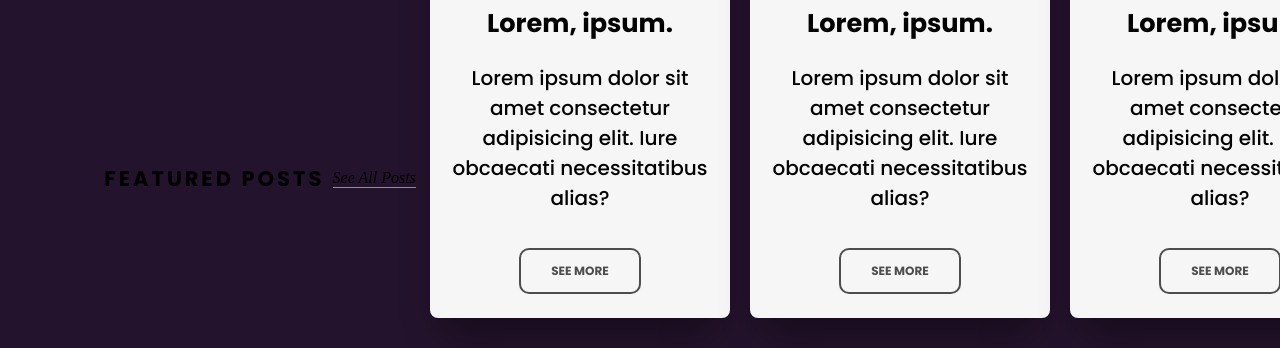
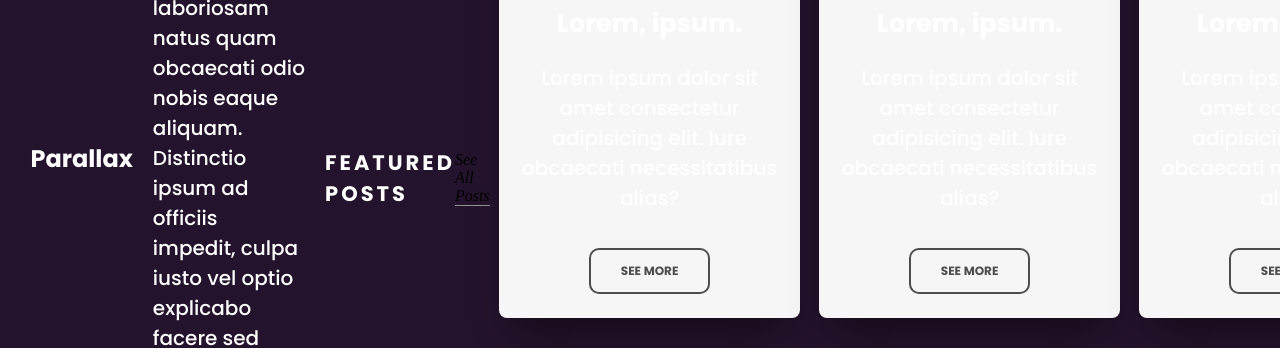
Before and after one commit to ZulfiFazhar/parallax, a plain HTML site: page index.html in a window 1280 px wide. Shown: the part 1142-1490 px from the top of the page. Drawn offline with Linux system fonts and the light colour scheme.

Commit message:
remove folder

```diff
--- a/assets/style.css
+++ b/assets/style.css
@@ -105,7 +105,7 @@ section img {
     position: relative;
     height: 100vh;
     padding: 100px;
-    /* color: white; */
+    color: white;
     background-color: #24132c;
     z-index: 1000;
     display: flex;
--- a/index.html
+++ b/index.html
@@ -32,6 +32,8 @@
     </section>
 
     <section class="sec" id="sec">
+        <h2>Parallax</h2>
+        <p>Lorem ipsum dolor sit amet consectetur adipisicing elit. Temporibus rem in recusandae tempore perspiciatis praesentium debitis exercitationem vitae aut, cumque minima fugiat magni ab, ipsam amet repudiandae. Facilis amet iusto impedit, esse magni iste veniam maiores similique quod ipsum, eveniet quasi consequuntur non possimus laboriosam natus quam obcaecati odio nobis eaque aliquam. Distinctio ipsum ad officiis impedit, culpa iusto vel optio explicabo facere sed sapiente architecto at reiciendis exercitationem alias cum numquam beatae? Quae reiciendis praesentium, laudantium, est quibusdam distinctio aperiam, doloremque illum deleniti eius officiis earum ullam labore asperiores nesciunt possimus eaque iste ex libero? Dolor blanditiis praesentium deleniti.</p>
         <div class="project-typo">
             <h2>FEATURED POSTS</h2>
             <a href="#">See All Posts</a>
```
Also changed, not shown: assets/img/1/paralax-02.png (deleted), assets/img/1/paralax-03.png (deleted), assets/img/1/paralax-04.png (deleted), assets/img/1/paralax-05.png (deleted), assets/img/1/paralax-06.png (deleted), 1 other file.
